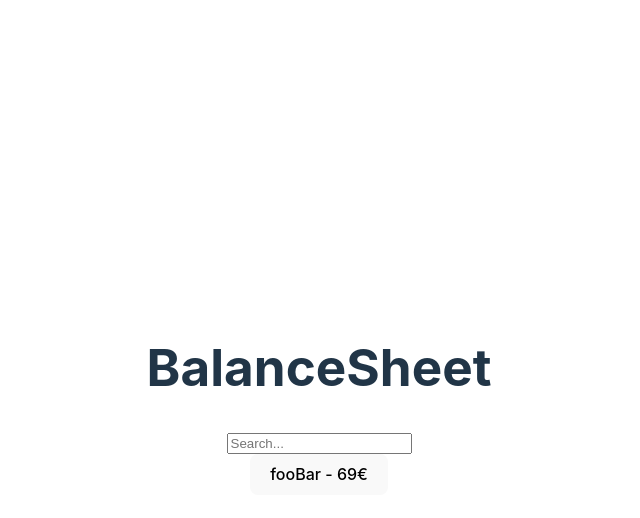
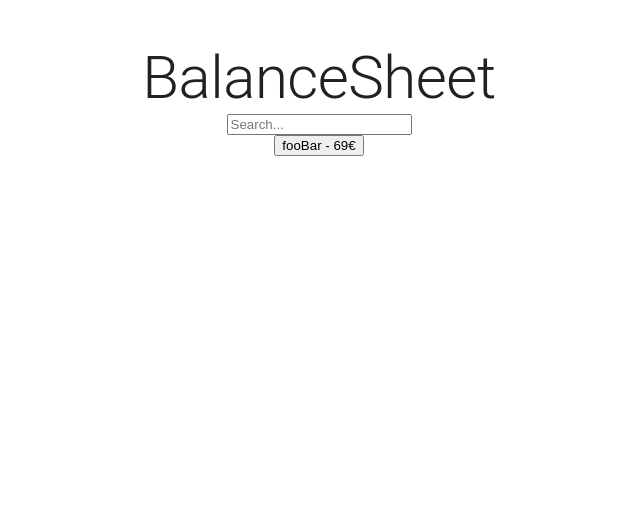
Before and after one commit to Luis-0104/BalanceSheet, a React (Vite) app: page / in a window 1280 px wide. Shown: the top 518 px of the page, without its empty margins (321-961 px from the left). Built offline with nearby package versions, Linux system fonts and the light colour scheme.

Commit message:
removed standard css

```diff
--- a/package.json
+++ b/package.json
@@ -10,6 +10,9 @@
     "test": "jest"
   },
   "dependencies": {
+    "@emotion/react": "^11.10.5",
+    "@emotion/styled": "^11.10.5",
+    "@mui/material": "^5.10.17",
     "react": "^18.2.0",
     "react-dom": "^18.2.0",
     "ts-jest": "^29.0.3"
--- a/src/App.tsx
+++ b/src/App.tsx
@@ -3,11 +3,16 @@ import { SearchBar } from "./components/SearchBar";
 import { PersonsList } from "./components/PersonsList";
 import { AddNewPerson } from "./components/AddNewPerson";
 import { useRootStore } from "./models/Root";
+import { Typography } from "@material-ui/core";
 
 function App() {
   return (
     <div className="App">
-      <h1>BalanceSheet</h1>
+      <Typography
+      variant ='h2'
+
+
+      >BalanceSheet</Typography>
       <div className="hdiv" id="topBar">
         <div></div>
         <div>
--- a/src/components/SearchBar.tsx
+++ b/src/components/SearchBar.tsx
@@ -1,6 +1,6 @@
 import { useState } from "react";
 import { useRootStore } from "../models/Root";
-import "./styling/SearchBar.css";
+
 
 export function SearchBar() {
   const {
--- a/src/components/styling/AddNewPerson.css
+++ /dev/null
@@ -1,4 +0,0 @@
-#AddNewPersonContainer{
-    display: flex;
-    align-items: center;
-}
--- a/src/components/styling/SearchBar.css
+++ /dev/null
@@ -1,14 +0,0 @@
-#searchField{
-    height: 100%;
-    align-items: center;
-
-}
-.hdiv{
-    display: block;
-  margin-left: auto;
-  margin-right: auto;
-  width: 100%;
-  }
-#searchButton{
-    aspect-ratio: 1;
-}
--- a/src/index.css
+++ /dev/null
@@ -1,70 +0,0 @@
-:root {
-  font-family: Inter, Avenir, Helvetica, Arial, sans-serif;
-  font-size: 16px;
-  line-height: 24px;
-  font-weight: 400;
-
-  color-scheme: light dark;
-  color: rgba(255, 255, 255, 0.87);
-  background-color: #242424;
-
-  font-synthesis: none;
-  text-rendering: optimizeLegibility;
-  -webkit-font-smoothing: antialiased;
-  -moz-osx-font-smoothing: grayscale;
-  -webkit-text-size-adjust: 100%;
-}
-
-a {
-  font-weight: 500;
-  color: #646cff;
-  text-decoration: inherit;
-}
-a:hover {
-  color: #535bf2;
-}
-
-body {
-  margin: 0;
-  display: flex;
-  place-items: center;
-  min-width: 320px;
-  min-height: 100vh;
-}
-
-h1 {
-  font-size: 3.2em;
-  line-height: 1.1;
-}
-
-button {
-  border-radius: 8px;
-  border: 1px solid transparent;
-  padding: 0.6em 1.2em;
-  font-size: 1em;
-  font-weight: 500;
-  font-family: inherit;
-  background-color: #1a1a1a;
-  cursor: pointer;
-  transition: border-color 0.25s;
-}
-button:hover {
-  border-color: #646cff;
-}
-button:focus,
-button:focus-visible {
-  outline: 4px auto -webkit-focus-ring-color;
-}
-
-@media (prefers-color-scheme: light) {
-  :root {
-    color: #213547;
-    background-color: #ffffff;
-  }
-  a:hover {
-    color: #747bff;
-  }
-  button {
-    background-color: #f9f9f9;
-  }
-}
--- a/src/main.tsx
+++ b/src/main.tsx
@@ -1,10 +1,14 @@
-import React from 'react'
-import ReactDOM from 'react-dom/client'
-import App from './App'
-import './index.css'
+import { CssBaseline, ThemeProvider } from "@material-ui/core";
+import React from "react";
+import ReactDOM from "react-dom/client";
+import App from "./App";
+import theme from "./theme";
 
-ReactDOM.createRoot(document.getElementById('root') as HTMLElement).render(
-  <React.StrictMode>
-    <App />
-  </React.StrictMode>
-)
+ReactDOM.createRoot(document.getElementById("root") as HTMLElement).render(
+  <ThemeProvider theme={theme}>
+    <React.StrictMode>
+      <CssBaseline />
+      <App />
+    </React.StrictMode>
+  </ThemeProvider>
+);
--- a/src/styling/App.css
+++ b/src/styling/App.css
@@ -1,60 +1,6 @@
 #root {
   max-width: 1280px;
-  margin: 0 auto;
+  margin: 10px auto;
   padding: 2rem;
   text-align: center;
 }
-
-.logo {
-  height: 6em;
-  padding: 1.5em;
-  will-change: filter;
-}
-.logo:hover {
-  filter: drop-shadow(0 0 2em #646cffaa);
-}
-.logo.react:hover {
-  filter: drop-shadow(0 0 2em #61dafbaa);
-}
-
-@keyframes logo-spin {
-  from {
-    transform: rotate(0deg);
-  }
-  to {
-    transform: rotate(360deg);
-  }
-}
-
-@media (prefers-reduced-motion: no-preference) {
-  a:nth-of-type(2) .logo {
-    animation: logo-spin infinite 20s linear;
-  }
-}
-
-.hdiv{
-  display: flex;
-}
-
-#addButton{
-  background-color: rgb(255, 255, 255);
-  font-size: large;
-  height: 100%;
-  aspect-ratio: 1;
-  padding:10px;
-  margin: 0;
-}
-#addButton:hover{
-  background-color: rgb(94, 219, 121);
-  aspect-ratio: 1;
-
-}
-
-
-.card {
-  padding: 2em;
-}
-
-.read-the-docs {
-  color: #888;
-}
--- /dev/null
+++ b/src/theme.ts
@@ -0,0 +1,19 @@
+import { createTheme } from '@mui/material/styles';
+import { red } from '@mui/material/colors';
+
+// A custom theme for this app
+const theme = createTheme({
+  palette: {
+    primary: {
+      main: '#556cd6',
+    },
+    secondary: {
+      main: '#19857b',
+    },
+    error: {
+      main: red.A400,
+    },
+  },
+});
+
+export default theme;
```
Also changed, not shown: 1 other file (tests, documents, lock files or other folders).
